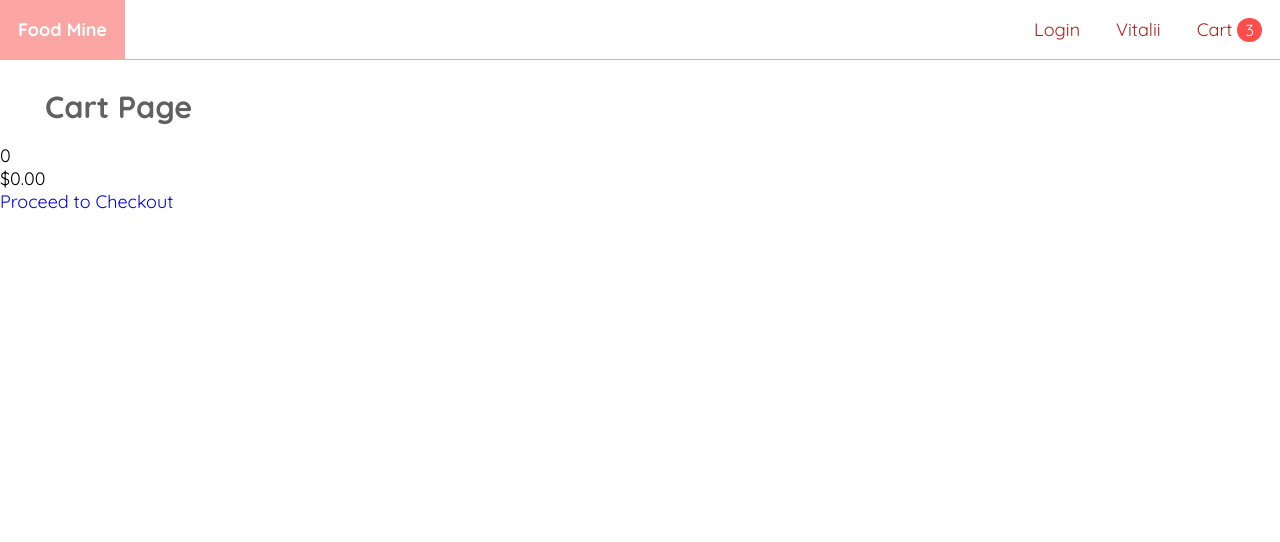
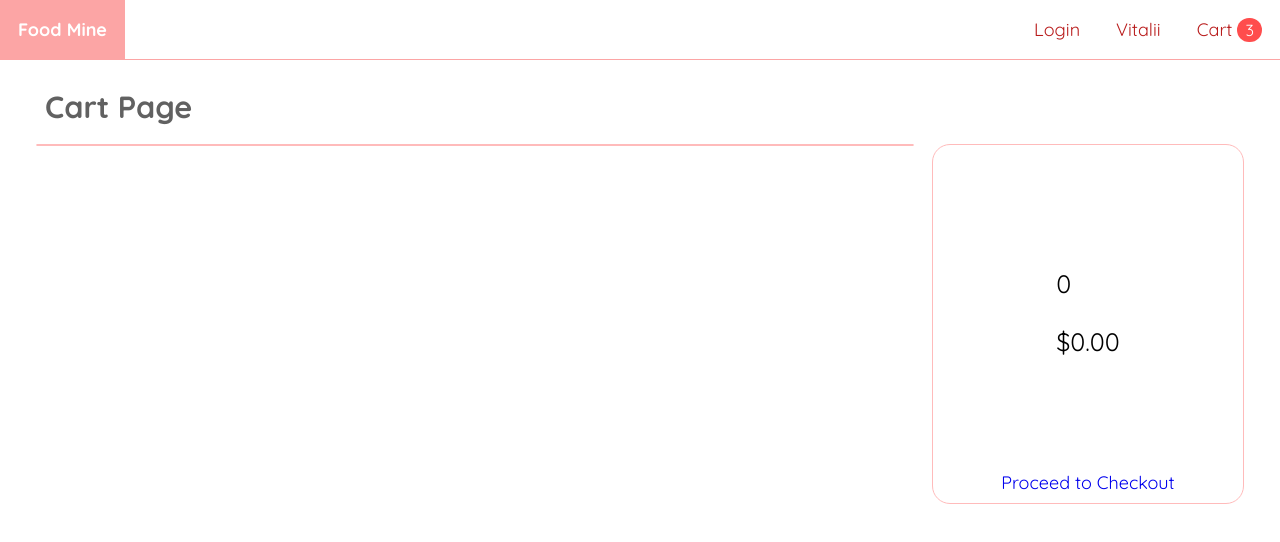
Before and after one commit to VitaliiSoloninko/angular-food-mine, an Angular app in the folder foodMineFrontEnd/: page /cart-page in a window 1280 px wide. Shown: the top 542 px of the page. Built offline with nearby package versions, Linux system fonts and the light colour scheme.

Commit message:
v0.5.12	Cart page - Add css Part 1

```diff
--- a/foodMineFrontEnd/src/app/components/pages/cart-page/cart-page.component.css
+++ b/foodMineFrontEnd/src/app/components/pages/cart-page/cart-page.component.css
@@ -0,0 +1,96 @@
+.container {
+	display: flex;
+	flex-wrap: wrap;
+	align-items: flex-start;
+	margin: 1.5rem;
+	margin-top: 0.5rem;
+}
+
+ul {
+	display: flex;
+	flex-direction: column;
+	flex: 3 0;
+	justify-content: space-evenly;
+	border: 1px solid #ffbbbb;
+	border-radius: 1rem;
+	list-style: none;
+	margin: 0.5rem;
+	padding: 0;
+}
+
+ul li {
+	display: flex;
+	justify-content: space-evenly;
+	align-items: center;
+	flex-wrap: wrap;
+	border-bottom: 1px solid #e4e4e4;
+}
+
+ul li:last-child {
+	border: none;
+}
+
+li img {
+	width: 5rem;
+	height: 5rem;
+	border-radius: 1rem;
+	object-fit: cover;
+}
+
+li div {
+	padding: 1rem;
+}
+
+li div:not(:first-child) {
+	flex-basis: 18%;
+}
+
+li select {
+	width: 3rem;
+	outline: none;
+	border: none;
+	border-bottom: 1px solid lightgray;
+	font-size: 1rem;
+	font-weight: 100;
+}
+
+li .remove-button {
+	border-radius: 1rem;
+	border: none;
+	padding: 0.5rem;
+	color: #e72929;
+	opacity: 0.7;
+	outline: none;
+}
+
+li .remove-button:hover {
+	opacity: 1;
+	cursor: pointer;
+}
+
+.checkout {
+	display: flex;
+	flex-direction: column;
+	justify-content: space-between;
+	align-items: center;
+	flex: 1 3;
+	height: 20rem;
+	border: 1px solid #ffbbbb;
+	border-radius: 1rem;
+	padding: 0.5rem;
+	margin: 0.5rem;
+}
+
+.checkout > div {
+	font-size: 1.4rem;
+	margin: 1rem;
+	flex: 3;
+	display: flex;
+	flex-direction: column;
+	justify-content: center;
+	align-items: flex-start;
+}
+
+.food-count {
+	margin-bottom: 1.5rem;
+}
```
